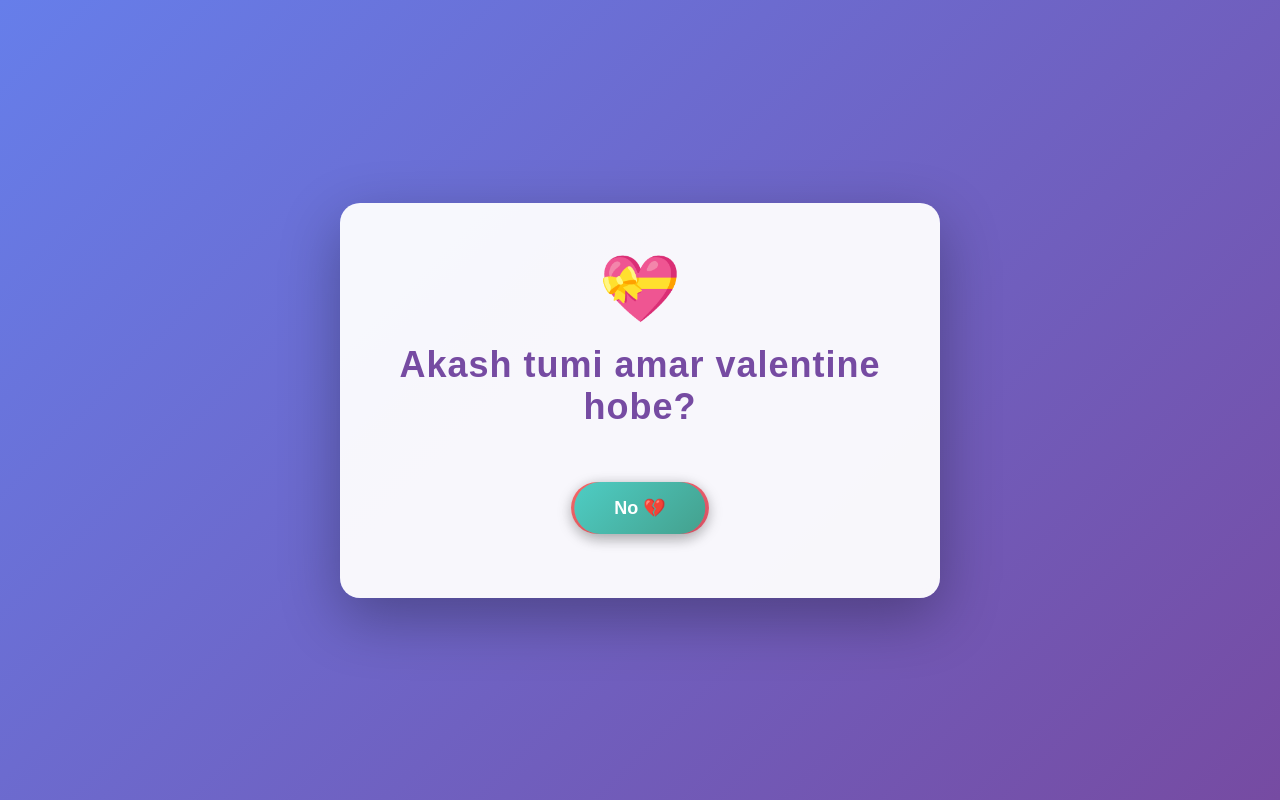
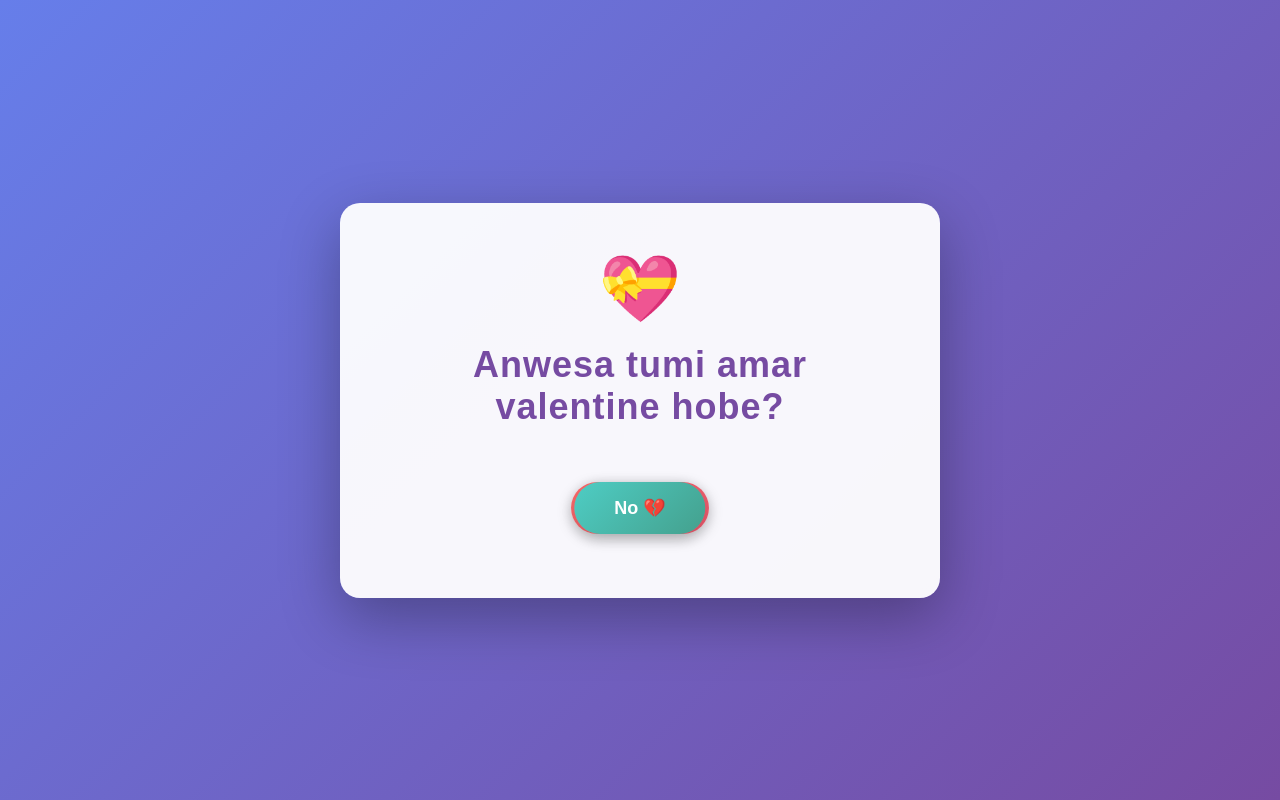
Before and after one commit to Bose1729/akash-anwesa, a plain HTML site: page index.html in a window 1280 px wide. Drawn offline with Linux system fonts and the light colour scheme.

Commit message:
Change question text in index.html
Updated the question text in the HTML file.

```diff
--- a/index.html
+++ b/index.html
@@ -194,7 +194,7 @@
 <body>
     <div class="container">
         <div class="heart-title">💝</div>
-        <div class="question">Akash tumi amar valentine hobe?</div>
+        <div class="question">Anwesa tumi amar valentine hobe?</div>
         <div class="button-container">
             <button id="yesBtn">Yes ❤️</button>
             <button id="noBtn">No 💔</button>
@@ -294,4 +294,5 @@
         }
     </script>
 </body>
+
 </html>
```
